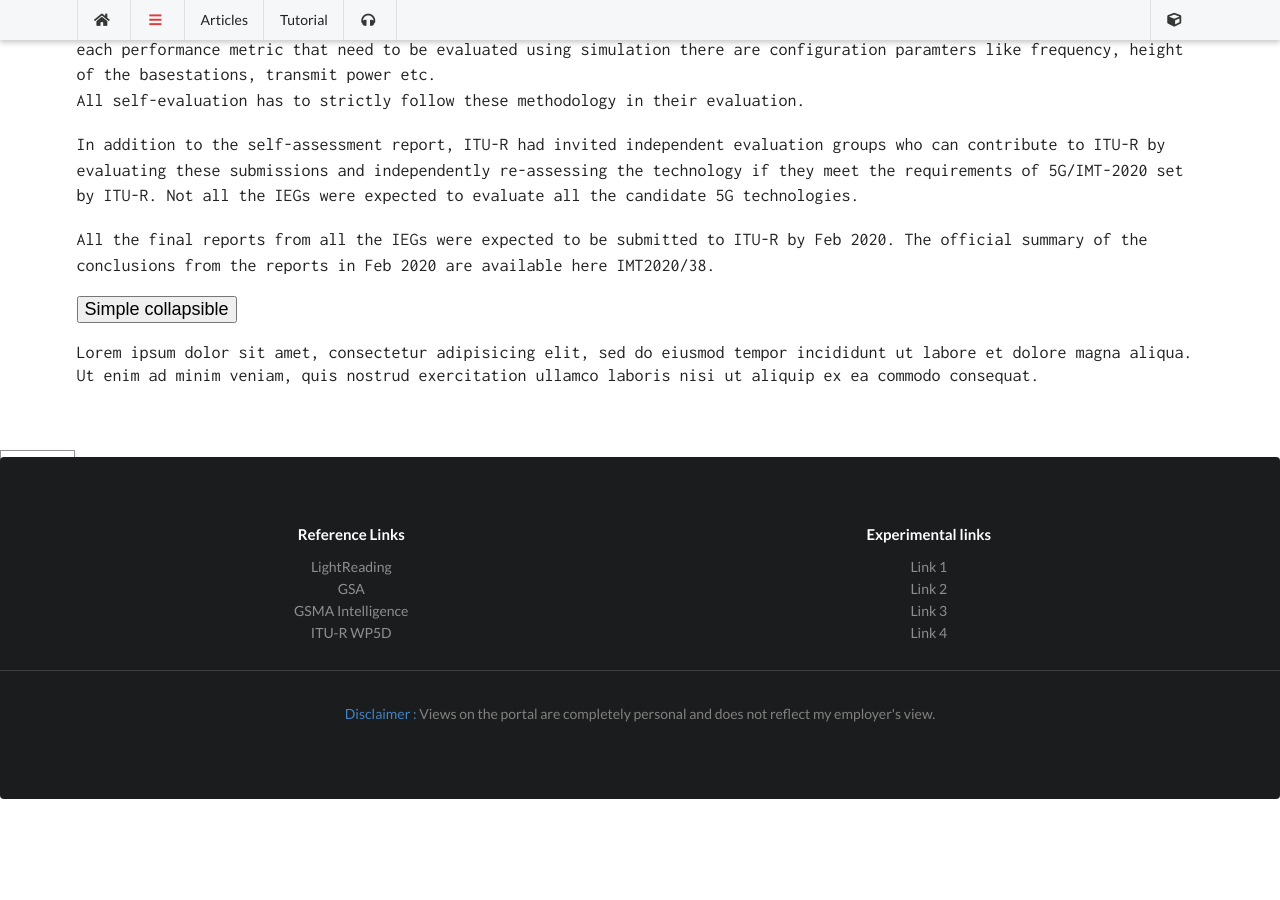
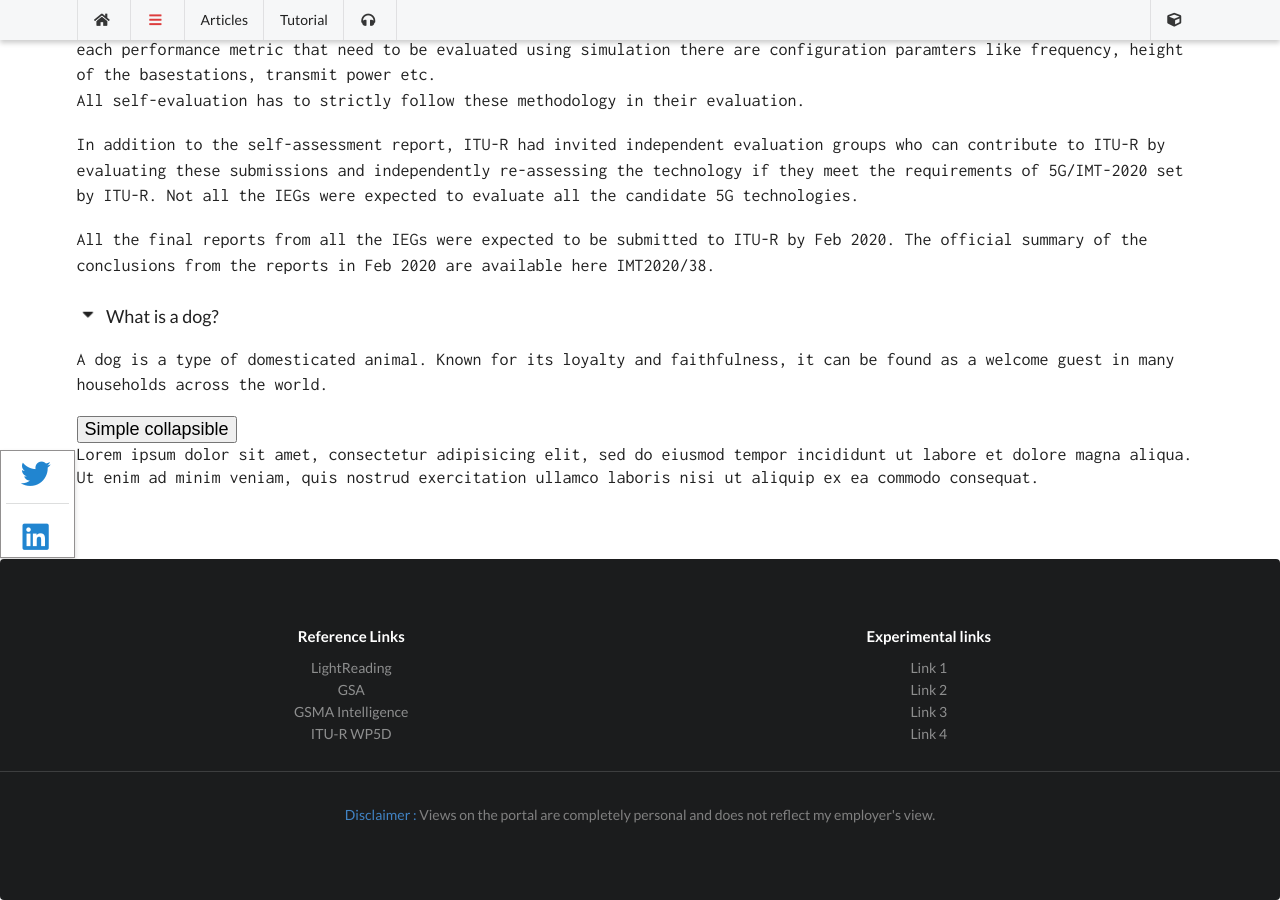
Before and after one commit to wiless/wiless.github.io, a Jekyll site: the page built from _articles/timeline.md, in a window 1280 px wide and 900 px high, scrolled down 3709 px. Built offline with Jekyll 4.4.1, drawn with Linux system fonts in a browser that asks for light colours; nearby versions of some CDN libraries; some web fonts are replaced; comment, search, counter and statistics services are not loaded; a style sheet for code colours, icons or effects is not loaded; before the commit the page ends 4508 px from its top, so only the background shows below that.

Commit message:
Update timeline.md

```diff
--- a/_articles/timeline.md
+++ b/_articles/timeline.md
@@ -238,6 +238,16 @@ In addition to the self-assessment report, ITU-R had invited independent evaluat
 
 All the final reports from all the IEGs were expected to be submitted to ITU-R by Feb 2020. The official summary of the conclusions from the reports in Feb 2020 are available here IMT2020/38.
 
+<div class="ui accordion">
+  <div class="title active">
+    <i class="dropdown icon"></i>
+    What is a dog?
+  </div>
+  <div class="content active">
+    <p class="transition visible" style="display: block !important;">A dog is a type of domesticated animal. Known for its loyalty and faithfulness, it can be found as a welcome guest in many households across the world.</p>
+  </div>
+
+
 <button type="button" class="btn btn-info" data-toggle="collapse" data-target="#demo">Simple collapsible</button>
   <div id="demo" class="collapse">
     Lorem ipsum dolor sit amet, consectetur adipisicing elit,
```
